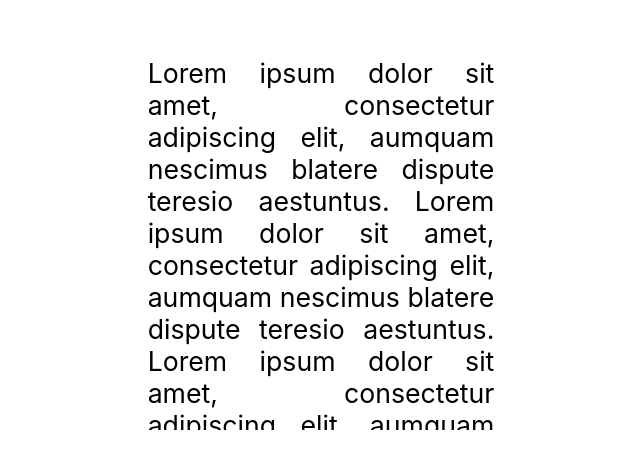
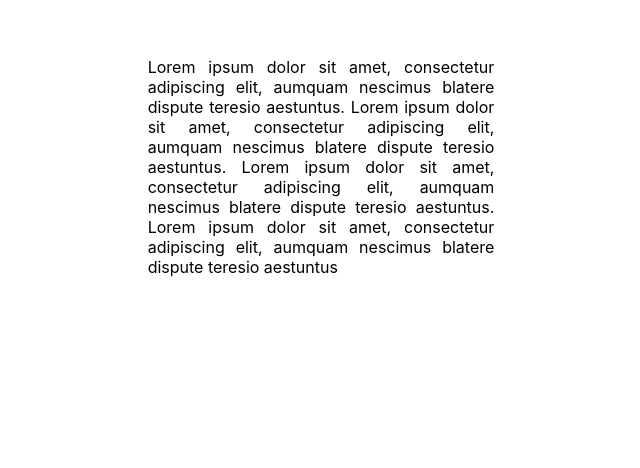
Before and after one commit to impproductions/react-nested-squares, a React (Create React App) app: page / in a window 1280 px wide. Shown: the part 170-638 px from the top of the page, without its empty margins (319-959 px from the left). Built offline with nearby package versions, Linux system fonts and the light colour scheme.

Commit message:
Minor refactoring, switched from angle to distance

```diff
--- a/src/App.js
+++ b/src/App.js
@@ -19,7 +19,7 @@ function App() {
 
   return (
     <div className={style.app}>
-      <NestedSquares side={Math.min(windowSize[0], windowSize[1]) / 2} nestAmount={4} id="nested-squares">
+      <NestedSquares side={Math.min(windowSize[0], windowSize[1]) / 2} nestAmount={7} id="nested-squares">
         <div className={style.content}>
           Lorem ipsum dolor sit amet, consectetur adipiscing elit, aumquam nescimus blatere dispute teresio aestuntus. Lorem ipsum dolor sit amet, consectetur adipiscing elit, aumquam nescimus blatere dispute teresio aestuntus. Lorem ipsum dolor sit amet, consectetur adipiscing elit, aumquam nescimus blatere dispute teresio aestuntus. Lorem ipsum dolor sit amet, consectetur adipiscing elit, aumquam nescimus blatere dispute teresio aestuntus
         </div>
--- a/src/App.module.css
+++ b/src/App.module.css
@@ -10,7 +10,7 @@
   display: flex;
   background-color: white;
   padding: 20pt;
-  font-size: 20pt;
+  font-size: 1rem;
   text-align: justify;
   overflow: hidden;
   white-space: normal;
--- a/src/components/NestedSquares.js
+++ b/src/components/NestedSquares.js
@@ -1,6 +1,6 @@
 import { useEffect, useRef, useState } from "react";
 
-import { scale, scaleUpTo } from "./SquaresUtilities";
+import { scale, scaleNested } from "./SquaresUtilities";
 import styles from "./NestedSquares.module.css";
 import Squares from "./Squares";
 
@@ -12,15 +12,18 @@ function NestedSquares({ side, nestAmount = 1, children, ...restProps }) {
     const nesting = nestAmount || 1;
 
     const innerAngle = () => -angle * (nesting) / 4;
-    const innerScale = () => scaleUpTo(side, angle, nesting) * scale(side * scale(side, angle), angle * (nesting));
+    const innerScale = () => scaleNested(side, angle, nesting) * scale(side * scale(side, angle), angle * (nesting));
 
     useEffect(() => {
         const mouseMove = (e) => {
             const outerBox = container.current.getBoundingClientRect();
-            const [cx, cy] = [outerBox.left + outerBox.width / 2, outerBox.top + outerBox.height / 2];
-            const [px, py] = [Number(e.clientX), Number(e.clientY)];
+            const [cornerX, cornerY] = [outerBox.left, outerBox.top];
+            const [centerX, centerY] = [outerBox.left + outerBox.width / 2, outerBox.top + outerBox.height / 2];
+            const [pointerX, pointerY] = [Number(e.clientX), Number(e.clientY)];
 
-            setAngle(Math.round(Math.atan2(py - cy, px - cx) * 180 / Math.PI + 180) % 360);
+            const radius = Math.sqrt((centerX-cornerX) ** 2 + (centerY-cornerY) ** 2)
+
+            setAngle(Math.max(180 - (Math.sqrt((centerX - pointerX) ** 2 + (centerY - pointerY) ** 2) / radius) * 180, 0));
         }
 
         window.addEventListener("mousemove", mouseMove);
@@ -38,7 +41,7 @@ function NestedSquares({ side, nestAmount = 1, children, ...restProps }) {
                             {...restProps}
                             key={restProps.id + "-" + i}
                             id={restProps.id + "-" + i}
-                            side={scaleUpTo(side, angle, nesting - i - 1) * side}
+                            side={scaleNested(side, angle, nesting - i - 1) * side}
                             angle={angle}
                         >
                             {p}
--- a/src/components/Squares.js
+++ b/src/components/Squares.js
@@ -3,7 +3,6 @@ import React, { useEffect, useRef, useState } from "react";
 import { convertAngle, randomColor, scale } from "./SquaresUtilities";
 
 import styles from "./Squares.module.css";
-
 function Squares({ side, angle, children, ...restProps }) {
     const [innerBgColor, setInnerBgColor] = useState(randomColor());
     const [outerBgColor, setOuterBgColor] = useState(randomColor());
--- a/src/components/SquaresUtilities.js
+++ b/src/components/SquaresUtilities.js
@@ -1,21 +1,17 @@
-export function scaleUpTo(side, angle, nesting) {
+export function scaleNested(side, angle, nesting) {
     return scale(side * scale(side, angle), angle) ** (nesting);
 }
 
 export function scale(side, angle) {
-    return calculateScale(side, convertAngle(angle));
+    const a = side;
+    const c = a * Math.tan(convertAngle(angle) * Math.PI / 180);
+    const b = Math.sqrt((a ** 2) + (c ** 2));
+
+    return (b / (side * Math.SQRT2));
 }
 
 export function convertAngle(angle) {
     return -45 + (angle % 360) / 4;
-}
-
-export function calculateScale(side, angle) {
-    const a = side;
-    const c = a * Math.tan(angle * Math.PI / 180);
-    const b = Math.sqrt((a ** 2) + (c ** 2));
-
-    return (b / (side * Math.SQRT2));
 }
 
 export function randomColor() {
```
